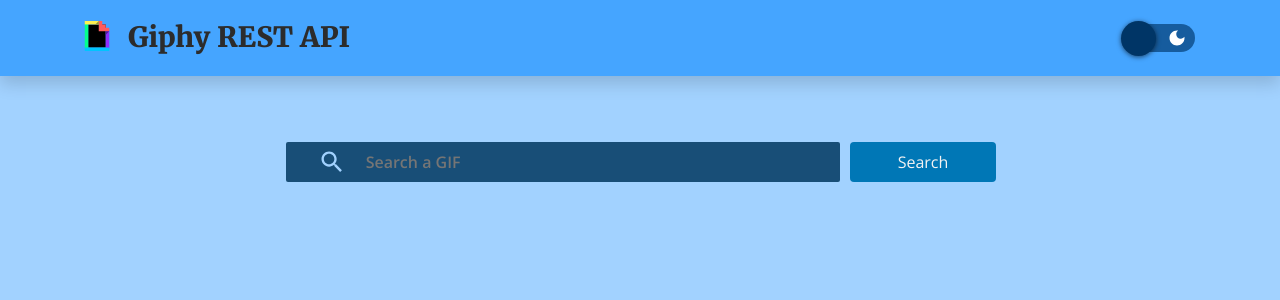
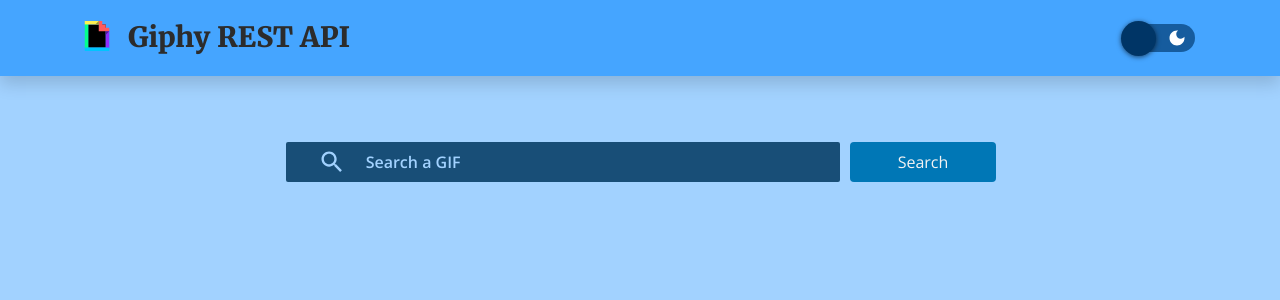
Before and after one commit to fidellim/Giphy-Rest-API-Search-App, a React (Create React App) app: page / in a window 1280 px wide. Shown: the top 300 px of the page. Built offline with nearby package versions, Linux system fonts and the light colour scheme.

Commit message:
add placeholder color

```diff
--- a/src/scss/components/_searchbar.scss
+++ b/src/scss/components/_searchbar.scss
@@ -11,7 +11,7 @@
 
 	&::placeholder {
 		font-weight: 600;
-		// color: white ;
+		color: var(--search-placeholder-color);
 	}
 }
 
--- a/src/scss/themes/_themes.scss
+++ b/src/scss/themes/_themes.scss
@@ -8,6 +8,7 @@
 	--search-icon-color: #a2d2ff;
 	--search-btn-color: #0077b6;
 	--search-btn-txt-color: #f3f3f3;
+	--search-placeholder-color: #a2d2ff;
 }
 
 :root[data-theme="theme-dark"] {
@@ -20,4 +21,5 @@
 	--search-icon-color: #003566;
 	--search-btn-color: #169bf7;
 	--search-btn-txt-color: #f3f3f3;
+	--search-placeholder-color: #003566;
 }
```
